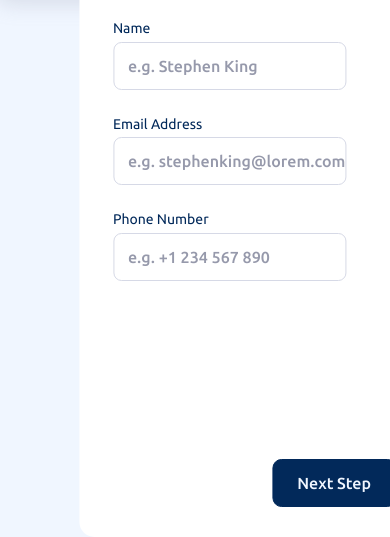
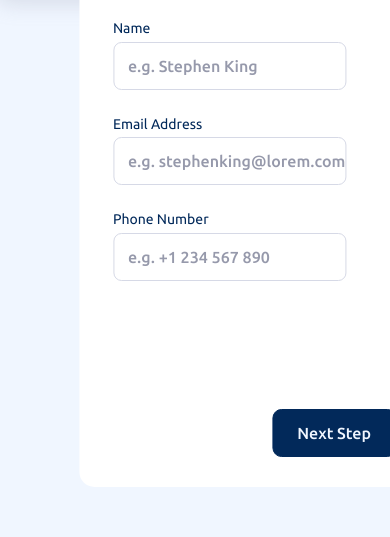
Before and after one commit to maziarja/multi-step-form, a website built with Parcel: page index.html in a window 390 px wide. Shown: the part 422-959 px from the top of the page. After the commit the page ends 909 px from the top, so only its background shows below. Built offline with nearby package versions, Linux system fonts and the light colour scheme.

Commit message:
fix-heightv2

```diff
--- a/src/css/queries.css
+++ b/src/css/queries.css
@@ -126,7 +126,7 @@
     border-radius: 1.5rem;
   }
   .steps-container {
-    height: 68rem;
+    min-height: 63rem;
     justify-content: flex-start;
   }
   .btn__container {
```
